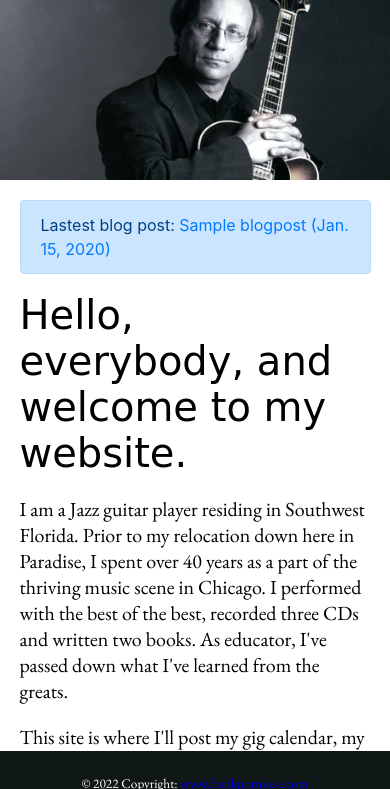
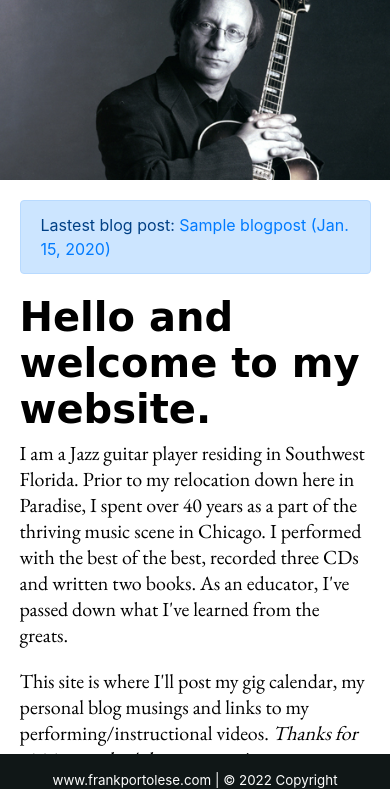
Before and after one commit to thecaprad/frankportolese, a Django app: page / in a window 390 px wide. Shown: the part 41-830 px from the top of the page. Run offline with Django 3.2, Linux system fonts and the light colour scheme; tables that the repository leaves empty hold one stand-in row (values such as "Sample post"); some web fonts are replaced.

Commit message:
Makes homepage body responsive

```diff
--- a/gig_calendar/static/gig_calendar/style.css
+++ b/gig_calendar/static/gig_calendar/style.css
@@ -130,18 +130,23 @@ nav a {
     margin: 0 auto;
 }
 
+.container p {
+    font-size: 20px;
+}
+
 .row {
     position: relative;
-}
-
-.welcome-message {
-    font-family: 'EB Garamond', serif;
-    font-size: 20px;
 }
 
 .greeting {
     font-family: 'Just Another Hand', cursive;
     font-size: 30pt;
+}
+
+#homepage-video {
+    width: 100%;
+    height: 200px;
+    margin: 0 auto;
 }
 
 .homepage-gigs {
@@ -281,11 +286,25 @@ nav a {
    left: 0;
    bottom: -2px;
    width: 100%;
-   padding-top: 10px;
    background-color: #101717;
    color: white;
    font-size: 10pt;
    text-align: center;
+}
+
+.footer p {
+    line-height: 1.5rem;
+    font-family: -apple-system,BlinkMacSystemFont,"Segoe UI",Roboto,"Helvetica Neue",Arial,"Noto Sans",sans-serif,"Apple Color Emoji","Segoe UI Emoji","Segoe UI Symbol","Noto Color Emoji";
+    text-decoration: none;
+}
+
+.footer a {
+    color: white;
+    text-decoration: none;
+}
+
+.footer a:hover {
+    text-decoration: underline;
 }
 
 /* DESKTOP QUERY */
@@ -349,7 +368,11 @@ nav a {
         padding-left: 380px;
     }
 
+    #homepage-video {
+        height: 400px;
+    }
+
     .container {
-        width: 65%;
+        width: 55%;
     }
 }
--- a/gig_calendar/templates/gig_calendar/base.html
+++ b/gig_calendar/templates/gig_calendar/base.html
@@ -42,7 +42,7 @@
 
         <!-- Footer -->
         <div class="footer">
-          <p>© {% now "Y" %} Copyright: <a href="{% url 'home' %}">www.frankportolese.com</a></p>
+          <p><a href="{% url 'home' %}">www.frankportolese.com</a> | © {% now "Y" %} Copyright</p>
         </div>
 
     </body>
--- a/gig_calendar/templates/gig_calendar/home.html
+++ b/gig_calendar/templates/gig_calendar/home.html
@@ -25,31 +25,17 @@
         {% endif %}
 
         <!-- Welcome message -->
-        <br>
-        <div class="welcome-message">
-            <span class="greeting">
-                Hello, everybody, and welcome to my website.
-            </span>
-            <p>
-                I am a Jazz guitar player residing in Southwest Florida.
-                Prior to my relocation down here in Paradise, I spent
-                over 40 years as a part of the thriving music scene in Chicago.
-                I performed with the best of the best, recorded three CDs and
-                written two books. As educator, I've passed down what I've
-                learned from the greats.
-            </p>
-            <p>
-                This site is where I'll post my gig calendar, my personal blog
-                musings and links to my performing/instructional videos.
-                <i>Thanks for visiting — don't be a stranger!</i>
-            </p>
-        </div>
-
+        <h1 class="greeting" style="margin-top: 1.25rem; margin-bottom: .5rem;">
+            Hello and welcome to my website.
+        </h1>
+        <p style="margin-top: 0;">
+            I am a Jazz guitar player residing in Southwest Florida. Prior to my relocation down here in Paradise, I spent over 40 years as a part of the thriving music scene in Chicago. I performed with the best of the best, recorded three CDs and written two books. As an educator, I've passed down what I've learned from the greats.
+        </p>
+        <p>
+            This site is where I'll post my gig calendar, my personal blog musings and links to my performing/instructional videos. <i>Thanks for visiting — don't be a stranger!</i>
+        </p>
         <!-- Video -->
-            <br>
-            <div class="embed-responsive embed-responsive-16by9">
-                <iframe class="embed-responsive-item" src="https://www.youtube.com/embed/5EltYqjD6fM?rel=0" allowfullscreen></iframe>
-            </div>
+        <iframe id="homepage-video" src="https://www.youtube.com/embed/5EltYqjD6fM?rel=0" allowfullscreen></iframe>
     </div>
     <br><br><br>
 {% endblock %}
```
